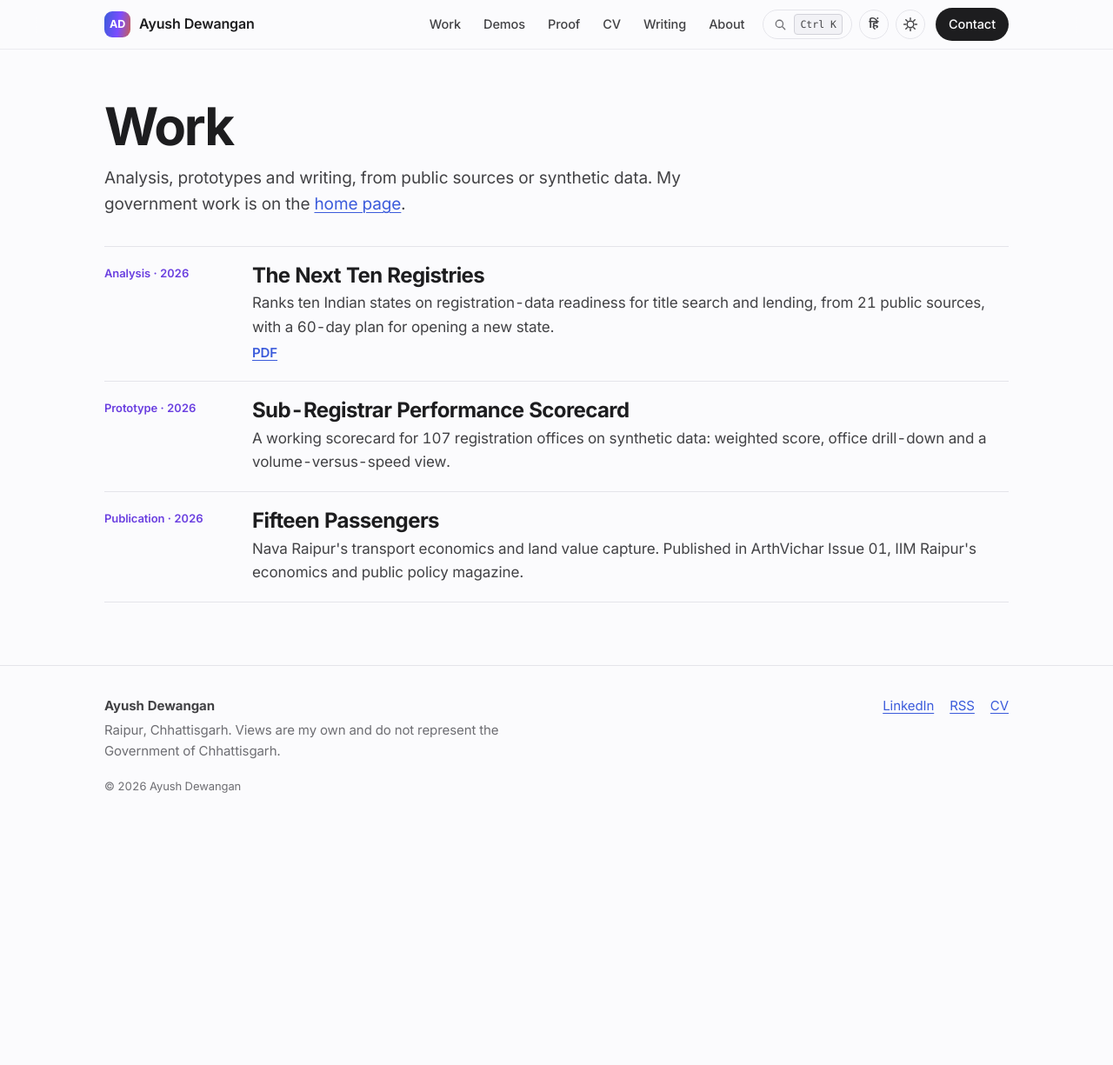
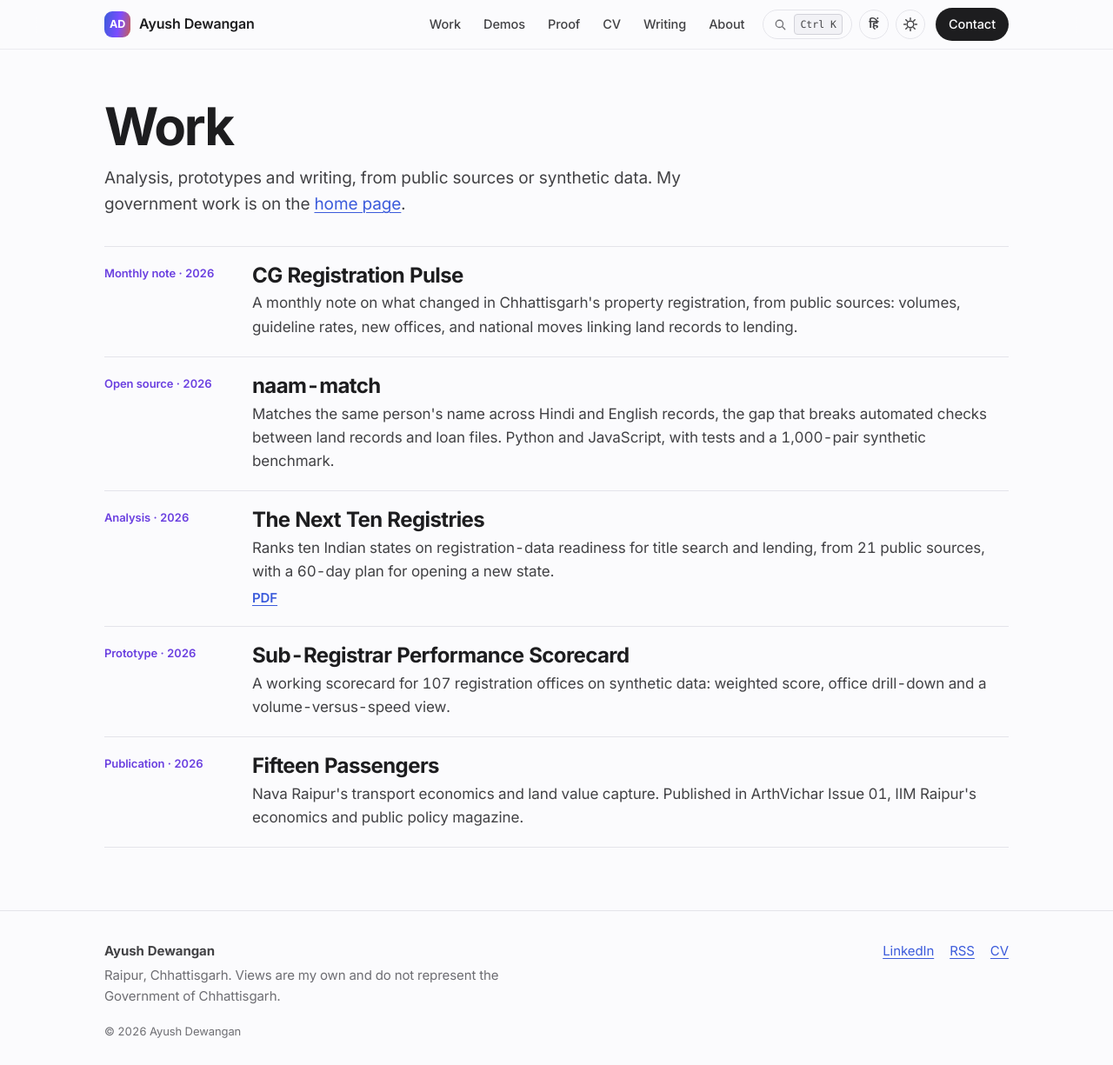
Before and after one commit to ayushwho18/ayushwho18.github.io, a Jekyll site: the page built from work/index.html, in a window 1280 px wide and 1225 px high. Shown: the whole window at 87% size. Built offline with Jekyll 4.4.1, drawn with Linux system fonts in a browser that asks for light colours.

Commit message:
Add naam-match and CG Registration Pulse to Work; CM Helpline monitoring on home and About
Co-Authored-By: Claude Opus 5.5 <noreply@anthropic.com>
Claude-Session: https://claude.ai/code/session_01FVuBfk1S1nrgknboVSdsF2

```diff
--- a/_data/projects.yml
+++ b/_data/projects.yml
@@ -1,5 +1,25 @@
 # Work shown on the home page and the Work page.
 # Add a new item at the top. `featured: true` puts it on the home page.
+- title: CG Registration Pulse
+  year: 2026
+  kind: Monthly note
+  url: /posts/2026/cg-registration-pulse-october-2026/
+  featured: false
+  summary: >-
+    A monthly note on what changed in Chhattisgarh's property registration,
+    from public sources: volumes, guideline rates, new offices, and national
+    moves linking land records to lending.
+
+- title: naam-match
+  year: 2026
+  kind: Open source
+  url: https://github.com/ayushwho18/naam-match
+  featured: false
+  summary: >-
+    Matches the same person's name across Hindi and English records, the gap
+    that breaks automated checks between land records and loan files. Python
+    and JavaScript, with tests and a 1,000-pair synthetic benchmark.
+
 - title: The Next Ten Registries
   year: 2026
   kind: Analysis
--- a/about/index.md
+++ b/about/index.md
@@ -10,7 +10,7 @@ Since August 2025 I have worked inside government, in the Commercial Tax (Regist
 
 - **Registration and stamps reform.** I catalogued 30 reforms from 10 states and benchmarked Chhattisgarh against Karnataka, Telangana, Maharashtra and Gujarat. The Secretary directed implementation of two: Sub-Registrar performance analytics and dedicated counters for women and senior citizens.
 - **A Detailed Project Report** for property-registration modernisation: architecture, legal framework, risk register and a ₹3.24 crore programme across 107 Sub-Registrar offices.
-- **CM Helpline 1076.** I mapped grievance services for two departments, built the L1–L4 officer escalation map, and am the departmental point of contact for portal issues.
+- **CM Helpline 1076.** I mapped grievance services for two departments, built the L1–L4 officer escalation map, and am the departmental point of contact for portal issues. I now monitor Housing & Environment's helpline cases: I prepare dashboards and reports on pending and escalated complaints and follow up with officers alongside the department's nodal officer.
 - **A zero-budget Cool Roof policy**, pitched to the Housing & Environment Department, that makes heat-reflective roofing a condition of the occupancy certificate.
 
 Before the MBA I was the site accountant and supervisor on a construction project, and I studied commerce at Prestige Institute of Management & Research, Indore.
@@ -18,6 +18,7 @@ Before the MBA I was the site accountant and supervisor on a construction projec
 ## Elsewhere
 
 - [LinkedIn](https://www.linkedin.com/in/ayush-dewangann/)
+- [GitHub](https://github.com/ayushwho18): [naam-match](https://github.com/ayushwho18/naam-match), open-source Hindi–English name matching
 - [CV, IIM Raipur format](/cv/) ([PDF](/files/Ayush_Dewangan_CV.pdf))
 - Email: hello@theayushdewangan.me
 
--- a/index.html
+++ b/index.html
@@ -108,7 +108,7 @@ gsap: true
         <dl class="pdr">
           <div><dt>Problem</dt><dd>A complaint is only as good as the officer it reaches and the deadline behind it.</dd></div>
           <div><dt>What I did</dt><dd>Mapped grievance categories and the L1–L4 officer chain for Commercial Tax and Housing &amp; Environment.</dd></div>
-          <div><dt>Result</dt><dd>Live statewide. I remain the departmental point of contact for portal issues. <button type="button" class="demo-link" data-demo="helpline">Run the simulator</button></dd></div>
+          <div><dt>Result</dt><dd>Live statewide. I remain the departmental point of contact for portal issues, and now monitor Housing &amp; Environment's helpline cases: dashboards and reports on pending and escalated complaints, and follow-up with officers alongside the department's nodal officer. <button type="button" class="demo-link" data-demo="helpline">Run the simulator</button></dd></div>
         </dl>
       </div>
       <figure class="chart rv" id="chart-help" aria-label="Diagram: L1 to L4 escalation and helpline scale"></figure>
```
